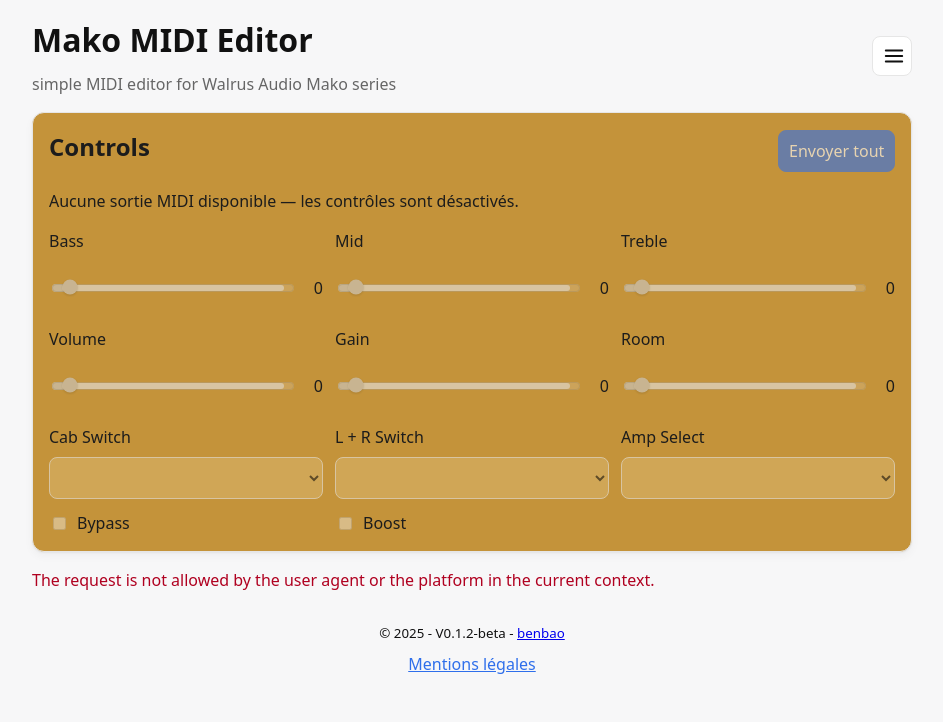
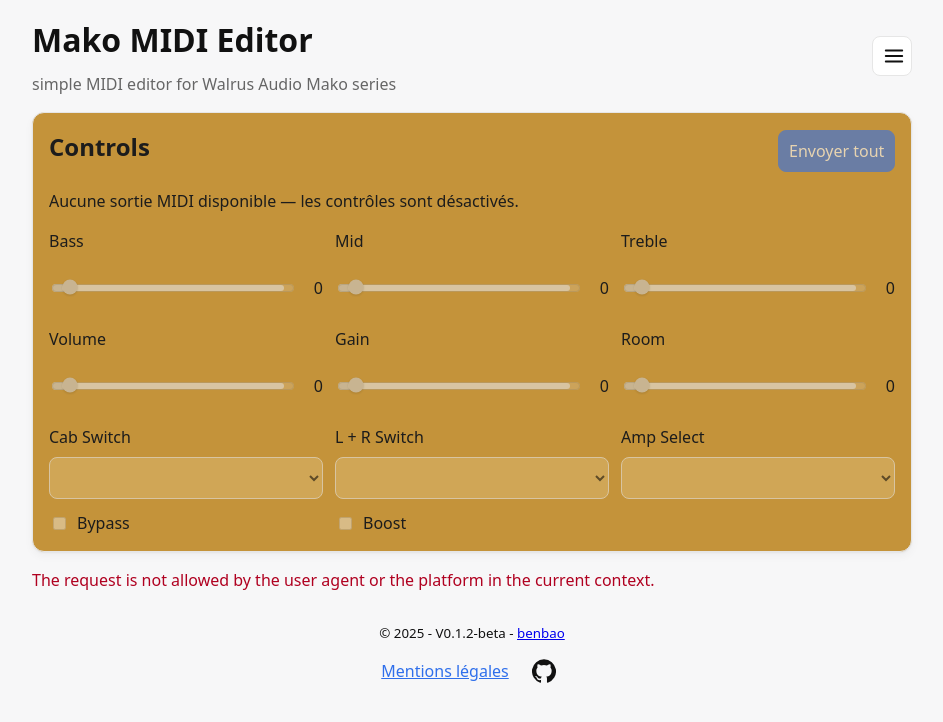
Before and after one commit to bpodrop/mako-editor, a Vue app: page / in a window 1280 px wide. Shown: the top 722 px of the page, without its empty margins (168-1111 px from the left). Built offline with nearby package versions, Linux system fonts and the light colour scheme.

Commit message:
add github link

```diff
--- a/src/ui/pages/EditorPage.vue
+++ b/src/ui/pages/EditorPage.vue
@@ -45,9 +45,24 @@
       <small class="copyright">
         © {{ currentYear }} - {{ appVersion }} - <a href="https://fr.audiofanzine.com/membres/207406/" target="_blank" rel="noopener noreferrer">benbao</a>
       </small>
-      <button class="link-btn legal-link" type="button" @click="navigateLegal">
-        Mentions légales
-      </button>
+      <div class="footer-actions">
+        <button class="link-btn legal-link" type="button" @click="navigateLegal">
+          Mentions légales
+        </button>
+        <a
+          class="github-link"
+          href="https://github.com/bpodrop/mako-editor"
+          target="_blank"
+          rel="noopener noreferrer"
+          aria-label="Voir le projet sur GitHub"
+        >
+          <svg class="github-icon" viewBox="0 0 24 24" role="img" aria-hidden="true" focusable="false">
+            <path
+              d="M12 .296a12 12 0 00-3.797 23.39c.6.113.82-.26.82-.58l-.016-2.052c-3.338.73-4.043-1.61-4.043-1.61-.546-1.386-1.334-1.756-1.334-1.756-1.09-.745.083-.73.083-.73 1.21.085 1.846 1.242 1.846 1.242 1.068 1.832 2.804 1.303 3.486.996.107-.774.418-1.304.762-1.604-2.665-.305-5.467-1.332-5.467-5.932 0-1.309.467-2.381 1.235-3.22-.124-.303-.536-1.523.117-3.176 0 0 1.008-.322 3.302 1.23a11.42 11.42 0 016 0c2.294-1.552 3.3-1.23 3.3-1.23.655 1.653.243 2.873.12 3.176.77.839 1.233 1.911 1.233 3.22 0 4.61-2.807 5.624-5.48 5.92.43.37.814 1.103.814 2.226l-.012 3.298c0 .322.217.7.825.58A12 12 0 0012 .296z"
+            />
+          </svg>
+        </a>
+      </div>
     </footer>
   </div>
 </template>
@@ -251,5 +266,37 @@ onMounted(async () => { void init(); });
 }
 .footer small { display: block; }
 .footer .disclaimer { color: var(--muted); margin-top: .25rem; }
-.legal-link { margin-top: 0.5rem; }
+.footer-actions {
+  margin-top: 0.5rem;
+  display: flex;
+  align-items: center;
+  justify-content: center;
+  gap: 1rem;
+}
+.github-link {
+  display: inline-flex;
+  align-items: center;
+  justify-content: center;
+  width: 2.25rem;
+  height: 2.25rem;
+  border-radius: 999px;
+  color: inherit;
+  border: 1px solid transparent;
+  transition: color .15s ease, border-color .15s ease, background-color .15s ease;
+}
+.github-link:hover {
+  color: var(--primary);
+  border-color: var(--border);
+  background: rgba(0, 0, 0, 0.02);
+}
+.github-link:focus-visible {
+  outline: 2px solid var(--primary);
+  outline-offset: 2px;
+}
+.github-icon {
+  width: 1.5rem;
+  height: 1.5rem;
+  fill: currentColor;
+}
+.legal-link { margin: 0; }
 </style>
```
